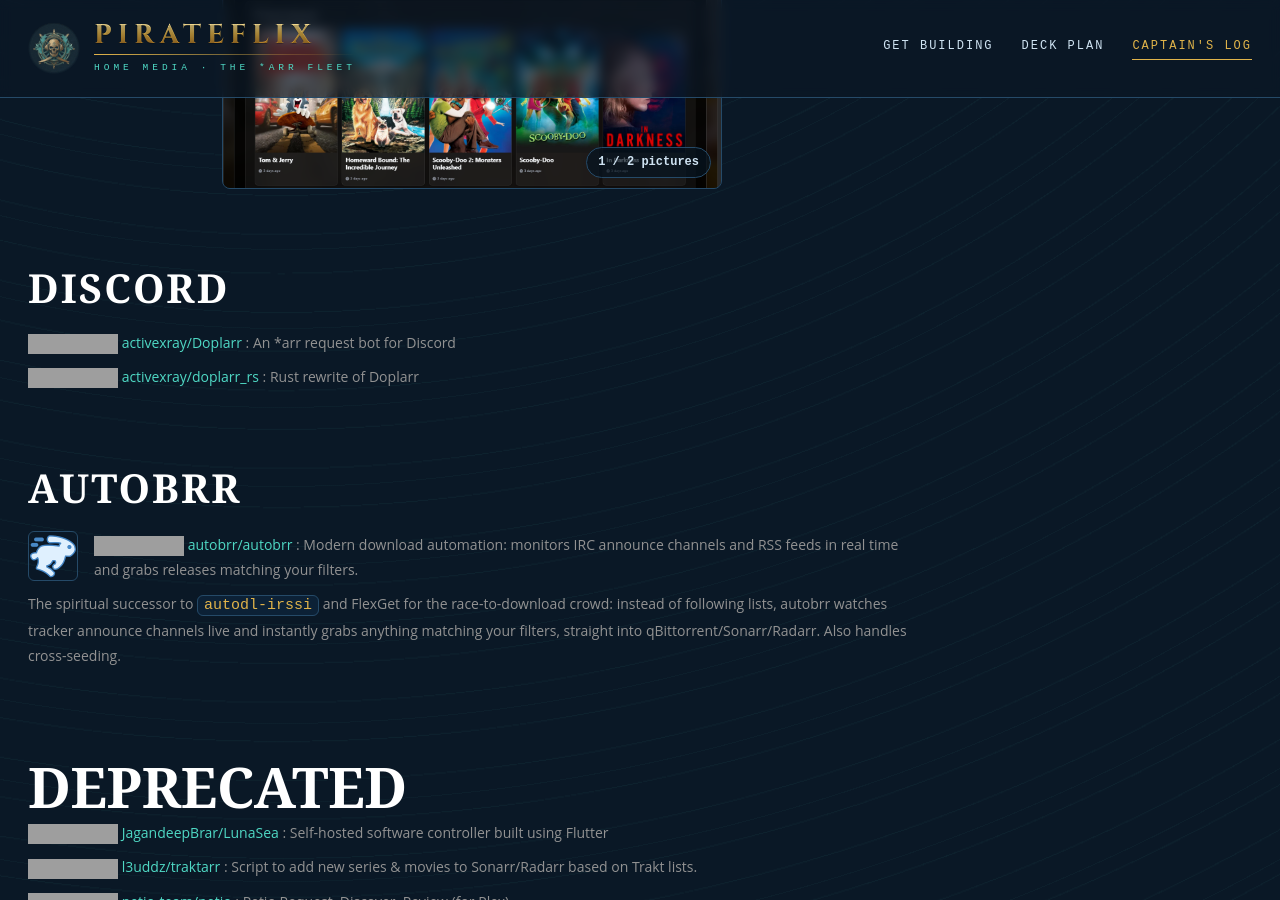
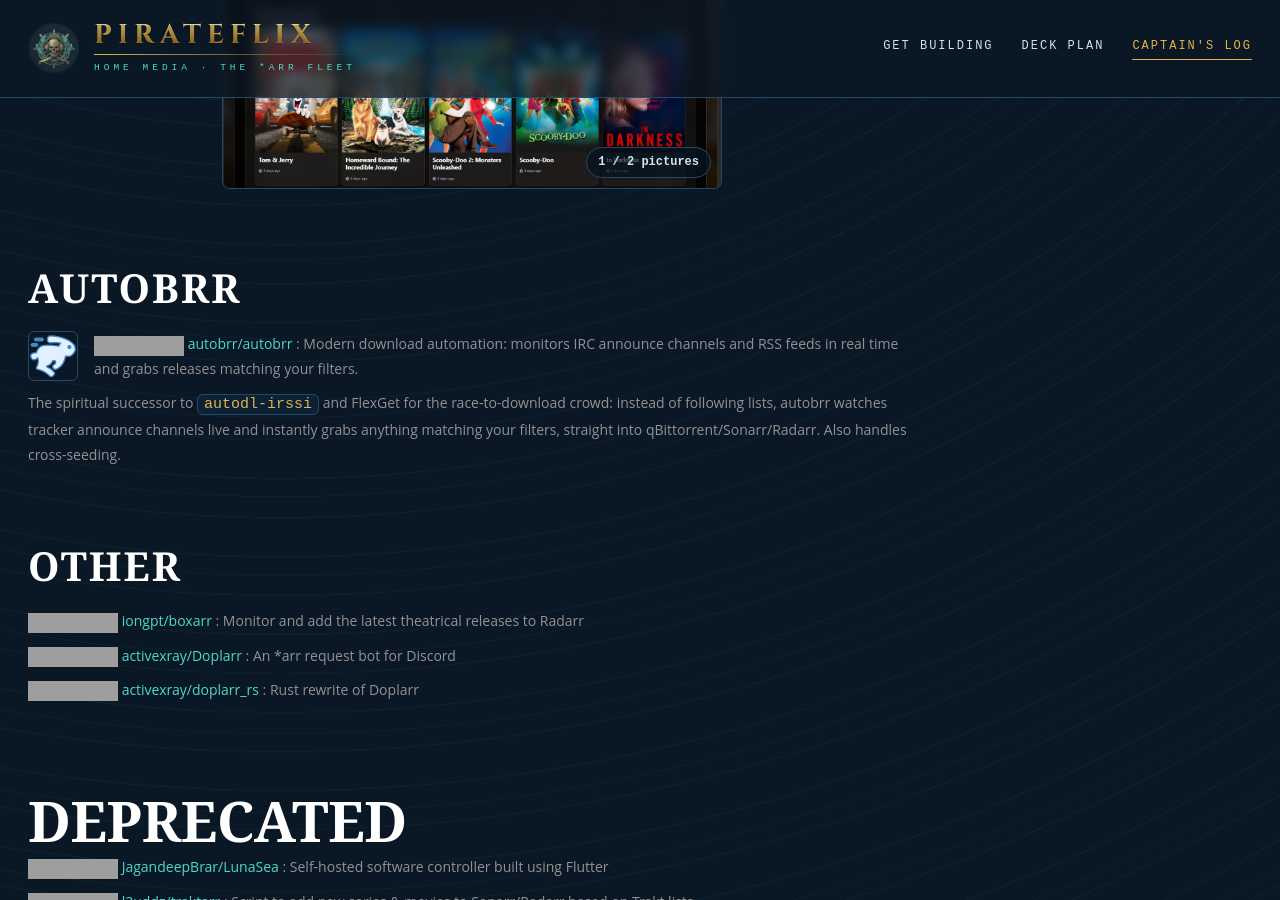
Before and after one commit to SanguPackage/htpc, a Jekyll site: the page built from _posts/2022-10-02-lists-part2.md, in a window 1280 px wide and 900 px high, scrolled down 2007 px. Built offline with Jekyll 4.4.1, drawn with Linux system fonts in a browser that asks for light colours; grey boxes are pictures that could not be loaded.

Commit message:
even more projects

```diff
--- a/_posts/2022-10-02-lists-part2.md
+++ b/_posts/2022-10-02-lists-part2.md
@@ -75,12 +75,6 @@
 {% include gallery.html items=page.gallery_suggestarr id="suggestarr" maxWidth="500px" %}
 
 
-## Discord
-
-{% include github-stars.html url="activexray/Doplarr" desc="An *arr request bot for Discord" %}
-{% include github-stars.html url="activexray/doplarr_rs" desc="Rust rewrite of Doplarr" %}
-
-
 ## autobrr
 
 ![autobrr Logo]({{ site.baseurl }}/assets/blog-images/autobrr-logo.png "autobrr Logo"){: style="float: left; margin-right: 16px; width: 50px"}
@@ -91,6 +85,12 @@
 watches tracker announce channels live and instantly grabs anything matching your filters, straight into qBittorrent/Sonarr/Radarr.
 Also handles cross-seeding.
 
+
+## Other
+
+{% include github-stars.html url="iongpt/boxarr" desc="Monitor and add the latest theatrical releases to Radarr" %}
+{% include github-stars.html url="activexray/Doplarr" desc="An *arr request bot for Discord" %}
+{% include github-stars.html url="activexray/doplarr_rs" desc="Rust rewrite of Doplarr" %}
 
 
 # Deprecated
```
Also changed, not shown: _posts/2020-07-16-home-media-server-prebuilt-boxes.md (+1 -0 lines), _posts/2020-07-19-home-media-server.md (+2 -1 lines), _posts/2022-09-27-notifications.md (+8 -0 lines), _posts/2026-07-08-jellyfin-setup.md (+4 -0 lines).
